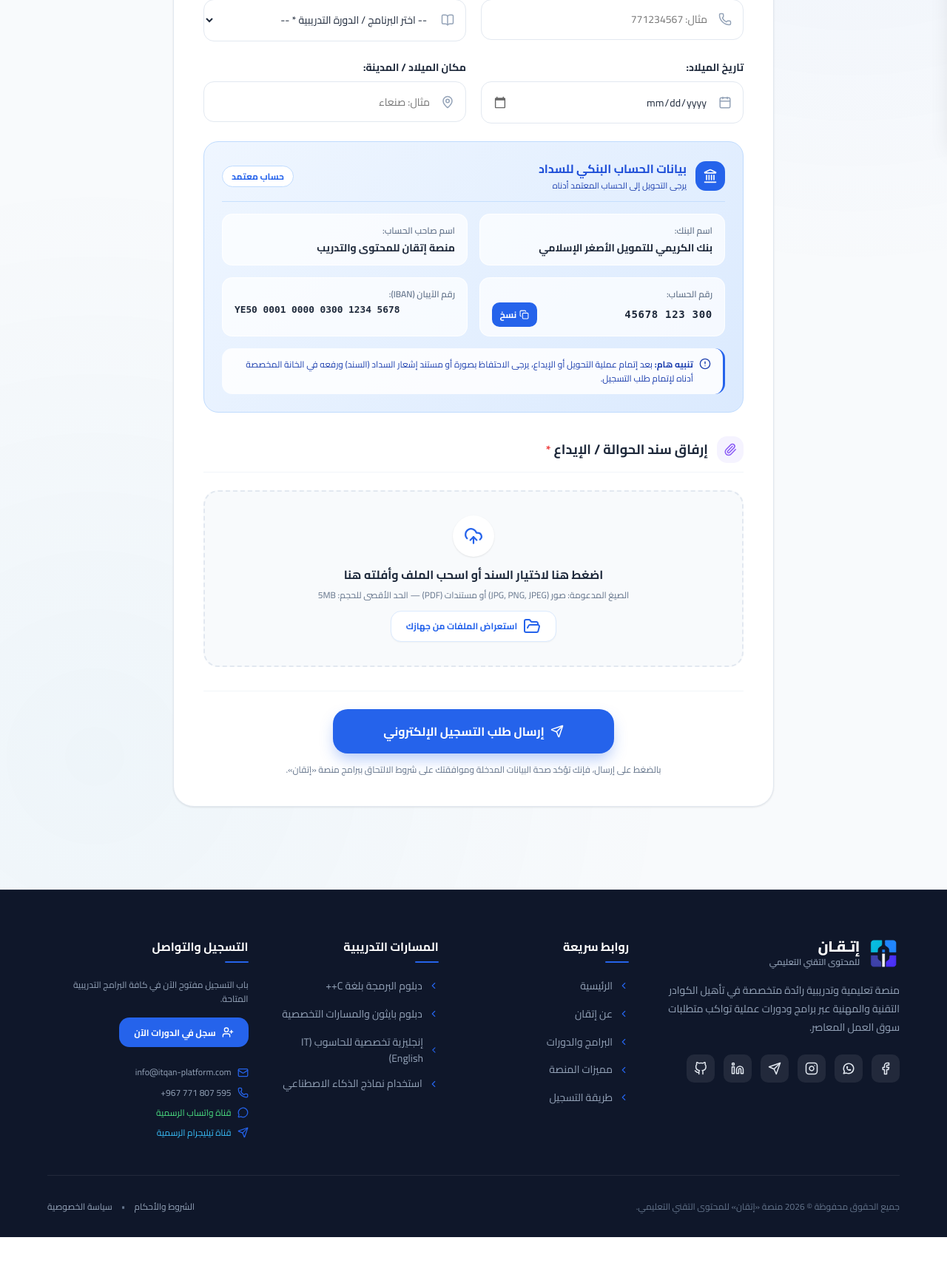
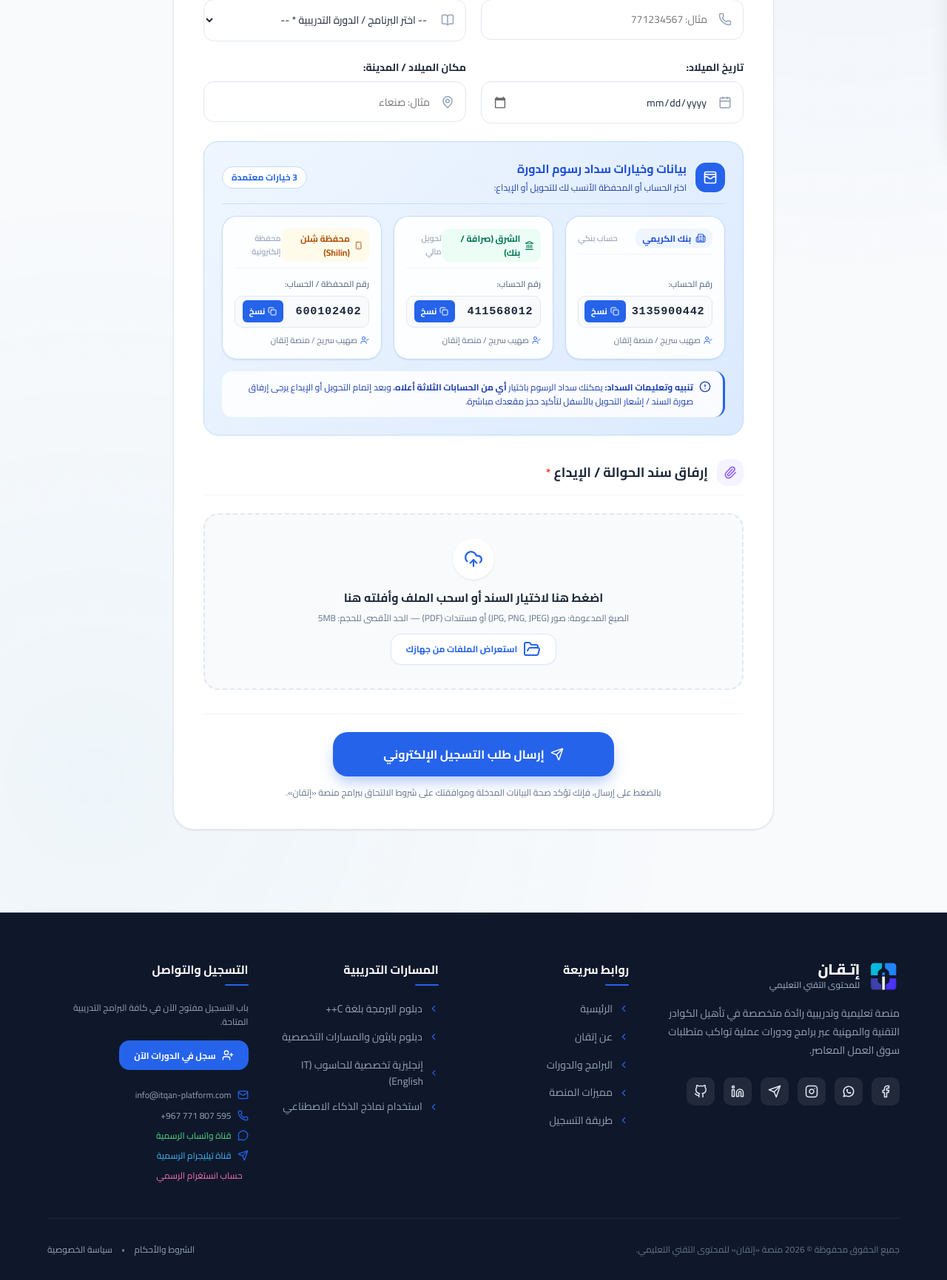
Before and after one commit to Ali-dev-25/itqan, a Django app: page /register.html in a window 1280 px wide. Shown: the part 598-2329 px from the top of the page at 74% size. Before the commit the page ends 2271 px from the top, so only its background shows below. Run offline with Django 5.2, Linux system fonts and the light colour scheme.

Commit message:
تحديث رابط الانستغرام وإضافة خيارات السداد الثلاثة (الشرق، الكريمي، محفظة شلن) في صفحة التسجيل

```diff
--- a/assets/css/register.css
+++ b/assets/css/register.css
@@ -324,34 +324,122 @@
   border: 1px solid #BFDBFE;
 }
 
-.bank-info-grid {
+.payment-accounts-grid {
   display: grid;
-  grid-template-columns: 1fr 1fr;
+  grid-template-columns: repeat(3, 1fr);
   gap: var(--sp-4);
   margin-bottom: var(--sp-4);
 }
 
-.bank-info-item {
-  background: rgba(255, 255, 255, 0.7);
-  border-radius: var(--r-lg);
-  padding: var(--sp-3) var(--sp-4);
-  border: 1px solid rgba(255, 255, 255, 0.9);
+.payment-account-card {
+  background: rgba(255, 255, 255, 0.9);
+  border: 1px solid rgba(191, 219, 254, 0.9);
+  border-radius: var(--r-xl);
+  padding: var(--sp-4);
+  display: flex;
+  flex-direction: column;
+  justify-content: space-between;
+  box-shadow: var(--shadow-sm);
+  transition: all var(--tr-fast);
 }
 
-.bank-info-label {
+.payment-account-card:hover {
+  background: #FFFFFF;
+  border-color: var(--clr-primary);
+  transform: translateY(-2px);
+  box-shadow: var(--shadow-md);
+}
+
+.pay-card-top {
+  display: flex;
+  align-items: center;
+  justify-content: space-between;
+  margin-bottom: var(--sp-3);
+  padding-bottom: var(--sp-2);
+  border-bottom: 1px solid #F1F5F9;
+}
+
+.pay-provider-badge {
+  display: inline-flex;
+  align-items: center;
+  gap: 6px;
   font-size: var(--fs-xs);
+  font-weight: var(--fw-bold);
+  padding: 0.2rem 0.55rem;
+  border-radius: var(--r-md);
+}
+
+.pay-provider-badge.kuraimi {
+  background: #EFF6FF;
+  color: #1D4ED8;
+}
+
+.pay-provider-badge.sharq {
+  background: #ECFDF5;
+  color: #047857;
+}
+
+.pay-provider-badge.shilin {
+  background: #FFFBEB;
+  color: #B45309;
+}
+
+.pay-provider-badge svg {
+  width: 14px;
+  height: 14px;
+}
+
+.pay-type-tag {
+  font-size: 0.68rem;
+  font-weight: var(--fw-semibold);
+  color: var(--clr-text-muted);
+}
+
+.pay-card-body {
+  display: flex;
+  flex-direction: column;
+  gap: 6px;
+}
+
+.pay-number-label {
+  font-size: 0.72rem;
   color: var(--clr-text-secondary);
-  margin-bottom: 2px;
   font-weight: var(--fw-semibold);
 }
 
-.bank-info-val {
-  font-size: var(--fs-sm);
-  font-weight: var(--fw-bold);
-  color: var(--clr-text);
+.pay-number-display {
   display: flex;
   align-items: center;
   justify-content: space-between;
+  background: #F8FAFC;
+  border: 1px solid #E2E8F0;
+  border-radius: var(--r-md);
+  padding: 0.35rem 0.6rem;
+  gap: 8px;
+}
+
+.account-num-val {
+  font-family: 'Courier New', Courier, monospace;
+  font-size: 0.95rem;
+  font-weight: var(--fw-bold);
+  color: var(--clr-text);
+  letter-spacing: 0.05em;
+}
+
+.pay-owner-name {
+  display: flex;
+  align-items: center;
+  gap: 4px;
+  font-size: 0.7rem;
+  color: var(--clr-text-secondary);
+  margin-top: 2px;
+}
+
+.pay-owner-name svg {
+  width: 12px;
+  height: 12px;
+  color: var(--clr-primary);
+  flex-shrink: 0;
 }
 
 .btn-copy-account {
@@ -360,21 +448,24 @@
   gap: 4px;
   background: var(--clr-primary);
   color: #FFFFFF;
-  padding: 0.3rem 0.65rem;
-  border-radius: var(--r-md);
-  font-size: var(--fs-xs);
+  padding: 0.25rem 0.55rem;
+  border-radius: var(--r-sm);
+  font-size: 0.72rem;
   font-weight: var(--fw-bold);
   cursor: pointer;
+  border: none;
   transition: all var(--tr-fast);
+  flex-shrink: 0;
 }
 
 .btn-copy-account:hover {
   background: var(--clr-primary-dark);
+  transform: scale(1.03);
 }
 
 .btn-copy-account svg {
-  width: 13px;
-  height: 13px;
+  width: 12px;
+  height: 12px;
 }
 
 .bank-note-alert {
@@ -856,7 +947,7 @@
     gap: var(--sp-4);
   }
 
-  .bank-info-grid {
+  .payment-accounts-grid {
     grid-template-columns: 1fr;
   }
 
--- a/assets/js/components/footer.js
+++ b/assets/js/components/footer.js
@@ -38,7 +38,7 @@
                 </a>
 
                 <!-- 3. انستغرام -->
-                <a href="javascript:void(0)" class="social-icon-btn" aria-label="انستغرام" title="انستغرام">
+                <a href="https://www.instagram.com/sohaib_sraij?igsi=ZmJrdDRwY2R4ejFp" target="_blank" rel="noopener noreferrer" class="social-icon-btn" aria-label="انستغرام" title="حساب الانستغرام الرسمي">
                   <svg width="18" height="18" viewBox="0 0 24 24" fill="none" stroke="currentColor" stroke-width="2" stroke-linecap="round" stroke-linejoin="round">
                     <rect x="2" y="2" width="20" height="20" rx="5" ry="5"></rect>
                     <path d="M16 11.37A4 4 0 1 1 12.63 8 4 4 0 0 1 16 11.37z"></path>
@@ -122,6 +122,10 @@
                   <i data-lucide="send"></i>
                   <span>قناة تيليجرام الرسمية</span>
                 </a>
+                <a href="https://www.instagram.com/sohaib_sraij?igsi=ZmJrdDRwY2R4ejFp" target="_blank" rel="noopener noreferrer" class="footer-contact-item" style="color: #F472B6;">
+                  <i data-lucide="instagram"></i>
+                  <span>حساب انستغرام الرسمي</span>
+                </a>
               </div>
             </div>
 
--- a/assets/js/pages/register.js
+++ b/assets/js/pages/register.js
@@ -50,18 +50,23 @@
    * ربط كافة أحداث الصفحة والنماذج
    */
   function attachEvents() {
-    // 1. نسخ رقم الحساب البنكي
-    const copyBtn = document.getElementById('btn-copy-bank-account');
-    if (copyBtn) {
-      copyBtn.addEventListener('click', () => {
-        const accNum = document.getElementById('bank-account-number')?.innerText || '30012345678';
+    // 1. نسخ أرقام الحسابات والمحافظ
+    const copyBtns = document.querySelectorAll('.btn-copy-account');
+    copyBtns.forEach(btn => {
+      btn.addEventListener('click', (e) => {
+        e.preventDefault();
+        e.stopPropagation();
+        const accNum = btn.getAttribute('data-copy') || btn.parentElement?.querySelector('.account-num-val')?.innerText || '';
+        const providerName = btn.getAttribute('data-name') || 'الحساب';
+        if (!accNum) return;
+
         navigator.clipboard.writeText(accNum.replace(/\s+/g, '')).then(() => {
-          Toast.success('تم نسخ رقم الحساب البنكي بنجاح');
+          Toast.success(`تم نسخ رقم ${providerName} بنجاح: ${accNum}`);
         }).catch(() => {
-          Toast.info('رقم الحساب: ' + accNum);
+          Toast.info(`رقم ${providerName}: ${accNum}`);
         });
       });
-    }
+    });
 
     // 2. معالجة رفع وسحب وإفلات السند
     const dropzone = document.getElementById('receipt-dropzone');
--- a/register.html
+++ b/register.html
@@ -143,53 +143,96 @@
             </div>
           </div>
 
-          <!-- 2. BANK PAYMENT DETAILS CARD -->
+          <!-- 2. BANK & WALLET PAYMENT DETAILS CARD -->
           <div class="bank-details-card">
             <div class="bank-header">
               <div class="bank-title-wrap">
                 <div class="bank-icon-box">
-                  <i data-lucide="landmark"></i>
+                  <i data-lucide="wallet-cards"></i>
                 </div>
                 <div>
-                  <h4>بيانات الحساب البنكي للسداد</h4>
-                  <div style="font-size: 0.72rem; color: #1E40AF;">يرجى التحويل إلى الحساب المعتمد أدناه</div>
+                  <h4>بيانات وخيارات سداد رسوم الدورة</h4>
+                  <div style="font-size: 0.76rem; color: #1E40AF; margin-top: 2px;">اختر الحساب أو المحفظة الأنسب لك للتحويل أو الإيداع:</div>
                 </div>
               </div>
-              <span class="bank-badge">حساب معتمد</span>
+              <span class="bank-badge">3 خيارات معتمدة</span>
             </div>
 
-            <div class="bank-info-grid">
-              <div class="bank-info-item">
-                <div class="bank-info-label">اسم البنك:</div>
-                <div class="bank-info-val">بنك الكريمي للتمويل الأصغر الإسلامي</div>
-              </div>
+            <!-- 3 Accounts Grid -->
+            <div class="payment-accounts-grid">
 
-              <div class="bank-info-item">
-                <div class="bank-info-label">اسم صاحب الحساب:</div>
-                <div class="bank-info-val">منصة إتقان للمحتوى والتدريب</div>
-              </div>
-
-              <div class="bank-info-item">
-                <div class="bank-info-label">رقم الحساب:</div>
-                <div class="bank-info-val">
-                  <span id="bank-account-number" style="font-family: monospace; letter-spacing: 0.05em;">300 123 45678</span>
-                  <button type="button" class="btn-copy-account" id="btn-copy-bank-account" title="نسخ رقم الحساب">
-                    <i data-lucide="copy"></i>
-                    <span>نسخ</span>
-                  </button>
+              <!-- 1. بنك الكريمي -->
+              <div class="payment-account-card">
+                <div class="pay-card-top">
+                  <div class="pay-provider-badge kuraimi">
+                    <i data-lucide="building-2"></i>
+                    <span>بنك الكريمي</span>
+                  </div>
+                  <span class="pay-type-tag">حساب بنكي</span>
+                </div>
+                <div class="pay-card-body">
+                  <div class="pay-number-label">رقم الحساب:</div>
+                  <div class="pay-number-display">
+                    <span class="account-num-val" dir="ltr">3135900442</span>
+                    <button type="button" class="btn-copy-account" data-copy="3135900442" data-name="بنك الكريمي" title="نسخ رقم حساب الكريمي">
+                      <i data-lucide="copy"></i>
+                      <span>نسخ</span>
+                    </button>
+                  </div>
+                  <div class="pay-owner-name"><i data-lucide="user-check"></i> <span>صهيب سريج / منصة إتقان</span></div>
                 </div>
               </div>
 
-              <div class="bank-info-item">
-                <div class="bank-info-label">رقم الآيبان (IBAN):</div>
-                <div class="bank-info-val" style="font-family: monospace; font-size: 0.8rem;" dir="ltr">YE50 0001 0000 0300 1234 5678</div>
+              <!-- 2. شركة / صرافة الشرق -->
+              <div class="payment-account-card">
+                <div class="pay-card-top">
+                  <div class="pay-provider-badge sharq">
+                    <i data-lucide="landmark"></i>
+                    <span>الشرق (صرافة / بنك)</span>
+                  </div>
+                  <span class="pay-type-tag">تحويل مالي</span>
+                </div>
+                <div class="pay-card-body">
+                  <div class="pay-number-label">رقم الحساب:</div>
+                  <div class="pay-number-display">
+                    <span class="account-num-val" dir="ltr">411568012</span>
+                    <button type="button" class="btn-copy-account" data-copy="411568012" data-name="الشرق" title="نسخ رقم حساب الشرق">
+                      <i data-lucide="copy"></i>
+                      <span>نسخ</span>
+                    </button>
+                  </div>
+                  <div class="pay-owner-name"><i data-lucide="user-check"></i> <span>صهيب سريج / منصة إتقان</span></div>
+                </div>
               </div>
+
+              <!-- 3. محفظة شلن الإلكترونية -->
+              <div class="payment-account-card">
+                <div class="pay-card-top">
+                  <div class="pay-provider-badge shilin">
+                    <i data-lucide="smartphone"></i>
+                    <span>محفظة شِلن (Shilin)</span>
+                  </div>
+                  <span class="pay-type-tag">محفظة إلكترونية</span>
+                </div>
+                <div class="pay-card-body">
+                  <div class="pay-number-label">رقم المحفظة / الحساب:</div>
+                  <div class="pay-number-display">
+                    <span class="account-num-val" dir="ltr">600102402</span>
+                    <button type="button" class="btn-copy-account" data-copy="600102402" data-name="محفظة شلن" title="نسخ رقم محفظة شلن">
+                      <i data-lucide="copy"></i>
+                      <span>نسخ</span>
+                    </button>
+                  </div>
+                  <div class="pay-owner-name"><i data-lucide="user-check"></i> <span>صهيب سريج / منصة إتقان</span></div>
+                </div>
+              </div>
+
             </div>
 
             <div class="bank-note-alert">
               <i data-lucide="alert-circle"></i>
               <div>
-                <strong>تنبيه هام:</strong> بعد إتمام عملية التحويل أو الإيداع، يرجى الاحتفاظ بصورة أو مستند إشعار السداد (السند) ورفعه في الخانة المخصصة أدناه لإتمام طلب التسجيل.
+                <strong>تنبيه وتعليمات السداد:</strong> يمكنك سداد الرسوم باختيار <strong>أي من الحسابات الثلاثة أعلاه</strong>، وبعد إتمام التحويل أو الإيداع يرجى إرفاق صورة السند / إشعار التحويل بالأسفل لتأكيد حجز مقعدك مباشرة.
               </div>
             </div>
           </div>
```
